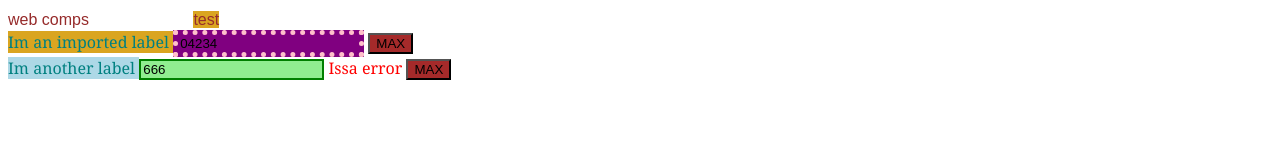
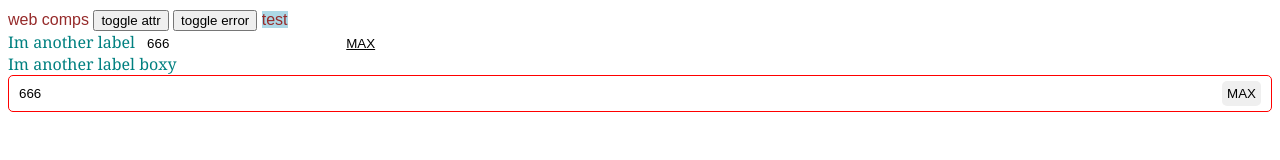
Before and after one commit to testing-life/CL-Web-Components-Library, a website: page index.html in a window 1280 px wide. Drawn offline with Linux system fonts and the light colour scheme.

Commit message:
boxy input layout

```diff
--- a/MaxInput/index.js
+++ b/MaxInput/index.js
@@ -2,6 +2,7 @@ const maxInputTemplate = document.createElement('template');
 maxInputTemplate.innerHTML = `
     <style>
       :host {
+        --borderShorthand: 1px solid blue;
         --labelBackground: lightblue;
         --inputBackground: lightgreen;
         --buttonBackground: brown;
@@ -9,30 +10,82 @@ maxInputTemplate.innerHTML = `
         --borderRadiusShorthand: 10% 20% 30% 40%;
         --errorColour: red;
       }
-      label {
-          background: var(--labelBackground);
+
+      .texty {
+        display: flex;
+        align-items: baseline;
       }
-      input {
-        background: var(--inputBackground);
-        border: var(--inputBorderShorthand);
+
+      :is(.texty) button {
+        border: none;
+        background: transparent;
+        text-decoration: underline;
       }
-      button {
-        background: var(--buttonBackground);
+
+      :is(.texty) label,
+      :is(.texty) input {
+        margin-right: 10px
       }
+
+      :is(.texty) input {
+        border:none;
+      }
+
+      :is(.boxy) .inputWrapper {
+        display:flex;
+        align-items: stretch;
+        border-radius: 5px;
+        border: 1px solid red;
+        padding: 5px;
+        gap: 5px;
+      }
+
+      :is(.boxy) .inputWrapper:focus,
+      :is(.boxy) .inputWrapper:hover {
+        outline: 1px solid blue;
+      }
+
+      :is(.boxy) input {
+        flex: 1;
+        border: none;
+        padding: 5px;
+        background: transparent;
+      }
+
+      :is(.boxy) input:focus {
+        outline: none;
+      }
+
+      :is(.boxy) button {
+        right: 0;
+        border-radius: 5px;
+        margin-right: 5px;
+        border: 0;
+        padding: 5px;
+      }
+
+
+      button:hover,
+      button:focus {
+        cursor: pointer;
+      }
+
       .errorMessage {
         color: var(--errorColour);
       }
+
       .isHidden {
         display: none;
       }
     </style>
-    <div id='maxInput'>
+    <div id='maxInput' class='texty'>
       <label for='maxInput'>
         <slot name="input-label">Max Input</slot>
       </label>
+      <div class='inputWrapper'>
         <input id='maxInput' value type='text' />
+        <button>MAX</button>
         <span class='errorMessage isHidden'></span>
-        <button>MAX</button>
     </div>
 `;
 
@@ -42,23 +95,28 @@ class MaxInput extends HTMLElement {
     this.attachShadow({ mode: 'open' });
     this.shadowRoot.appendChild(maxInputTemplate.content.cloneNode(true));
     this.invalid = false;
+    this.$wrapper = this.shadowRoot.querySelector('#maxInput');
     this.$input = this.shadowRoot.querySelector('input');
     this.$error = this.shadowRoot.querySelector('.errorMessage');
     this.$maxButton = this.shadowRoot.querySelector('button');
-    this.$input.setAttribute('placeholder', 'issa placeholder');
+    this.$input.setAttribute('placeholder', 'Enter value');
     this.$input.oninput = e => {
       this.dispatchEvent(new CustomEvent('maxInputChanged', { detail: { maxValue: e.target.value } }));
     };
   }
 
   static get observedAttributes() {
-    return ['error'];
+    return ['error, layout'];
   }
 
   connectedCallback() {
     if (this.attributes['input']) {
       const attrMap = this.attributes.getNamedItem('input');
       this.$input.value = attrMap.value;
+    }
+
+    if (this.attributes['layout']) {
+      this.$wrapper.classList.replace('texty', this.getAttribute('layout'));
     }
 
     this.$maxButton.onclick = () => this.maximiseValue();
@@ -89,6 +147,7 @@ class MaxInput extends HTMLElement {
   }
 
   attributeChangedCallback(name, oldValue, newValue) {
+    console.log('attrs', name, newValue);
     if (name === 'error') {
       console.log('content', name, newValue);
       this.$error.innerText = !newValue ? 'This field is required.' : newValue;
@@ -97,6 +156,11 @@ class MaxInput extends HTMLElement {
       } else {
         this.showValidationMessage('show');
       }
+    }
+
+    if (name === 'layout') {
+      console.log('layout', name, newValue);
+      this.classList.replace(oldValue, newValue);
     }
   }
 
--- a/index.html
+++ b/index.html
@@ -41,18 +41,34 @@
   </head>
   <body>
     web comps
+    <button id="attrFlip">toggle attr</button>
+    <button id="errorFlip">toggle error</button>
     <trim-address walletaddress="0x71C7656EC7ab88b098defB751B7401B5f6d8976F"></trim-address>
-    <max-input id="input1" input="04234" max="123">
+    <!-- <max-input id="input1" input="04234" max="123">
       <span slot="input-label">Im an imported label</span>
-    </max-input>
-    <max-input required id="input2" input="666" error="Issa error" max="999">
+    </max-input> -->
+    <max-input required id="input2" input="666" error="Issa error" max="999" layout="texty">
       <span slot="input-label">Im another label</span>
     </max-input>
+    <max-input required id="input2" input="666" error="Issa error" max="999" layout="boxy">
+      <span slot="input-label">Im another label boxy</span>
+    </max-input>
+
     <script>
       const input = document.getElementById('input1');
       input.addEventListener('maxInputChanged', e => console.log('e.value', e.detail));
       const input2 = document.getElementById('input2');
       input2.addEventListener('maxInputChanged', e => console.log('e.value2', e.detail));
+
+      const toggle = document.getElementById('attrFlip');
+      toggle.addEventListener('click', () => {
+        input2.setAttribute('layout', 'boxy');
+      });
+
+      const toggleError = document.getElementById('errorFlip');
+      toggleError.addEventListener('click', () => {
+        input2.setAttribute('error', 'other error');
+      });
     </script>
   </body>
 </html>
```
